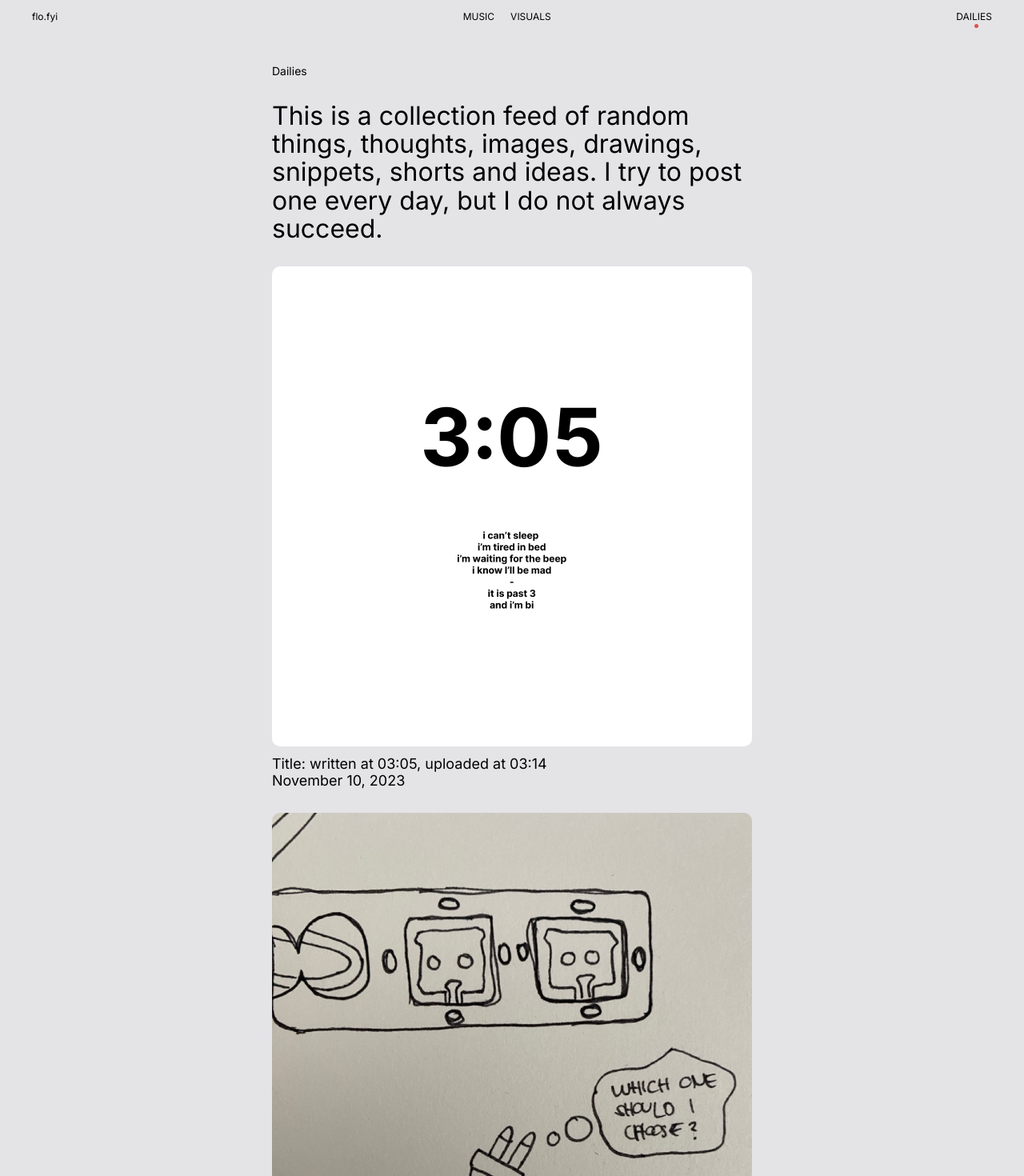
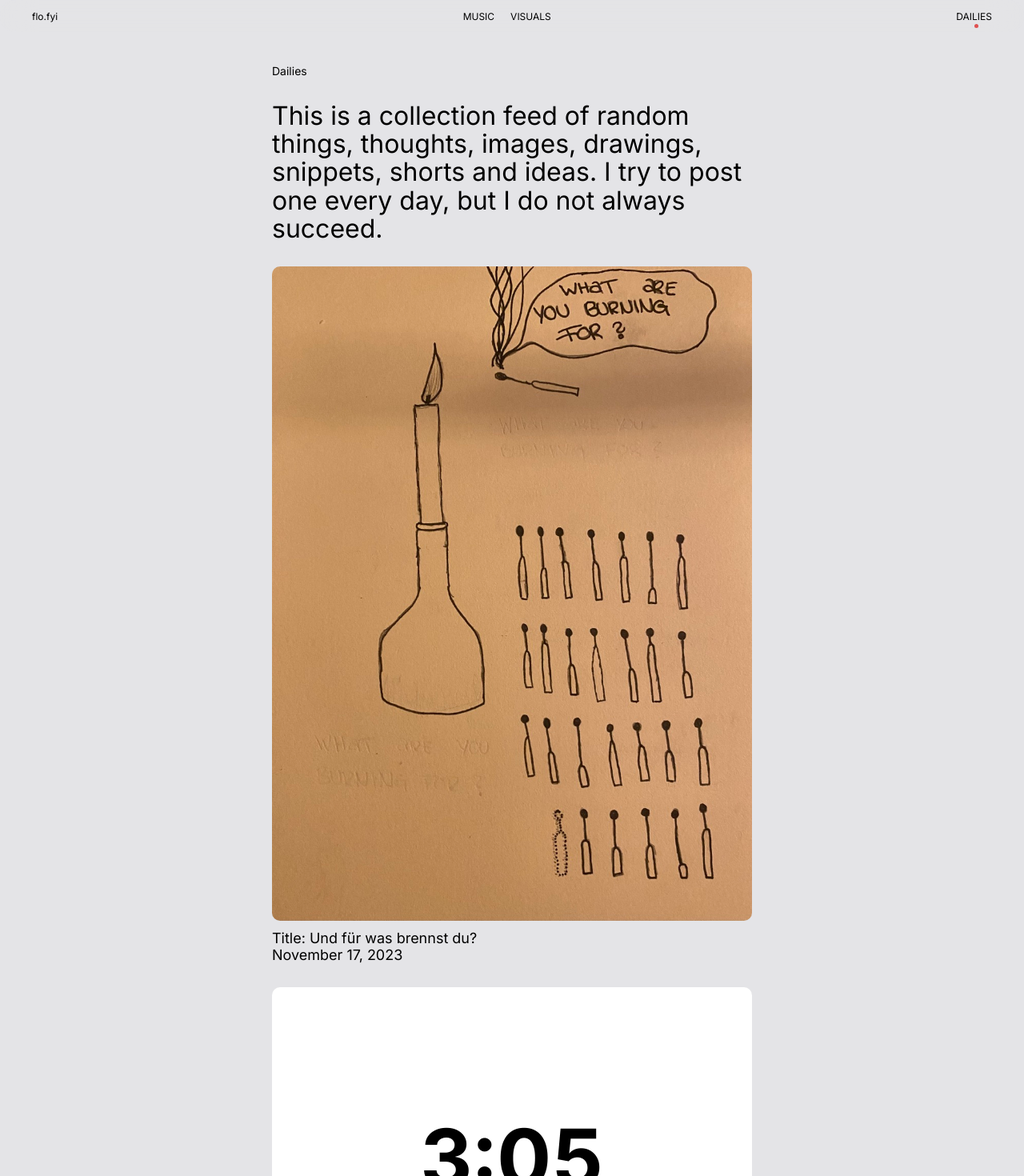
Before and after one commit to wnklrspace/flos-web, a Next.js app: page /dailies in a window 1280 px wide. Shown: the top 1470 px of the page at 80% size. Built offline with nearby package versions, Linux system fonts and the light colour scheme.

Commit message:
upload 17th

```diff
--- /dev/null
+++ b/content/dailies/2023/11/17.ts
@@ -0,0 +1,17 @@
+import { DAILY_TYPE, Daily } from '../../../../types/dailies';
+import { MEDIA_TYPE } from '../../../../types/media';
+
+const Burning: Daily = {
+	type: DAILY_TYPE.IMAGE,
+	title: 'November 17, 2023',
+	description: 'Und für was brennst du?',
+	media: {
+		type: MEDIA_TYPE.IMAGE,
+		url: '/dailies/2023/11/17.jpeg',
+		alt: 'Little poem',
+		width: 939,
+		height: 1280,
+	},
+};
+
+export default Burning;
--- a/content/dailies/index.ts
+++ b/content/dailies/index.ts
@@ -4,8 +4,10 @@ import Slipped from './2023/11/04';
 import Vegetable from './2023/11/05';
 import USO from './2023/11/09';
 import Poem from './2023/11/10';
+import Burning from './2023/11/17';
 
 export const dailies: Daily[] = [
+	Burning,
 	Poem,
 	USO,
 	Vegetable,
```
Also changed, not shown: public/dailies/2023/11/17.jpeg (added).
